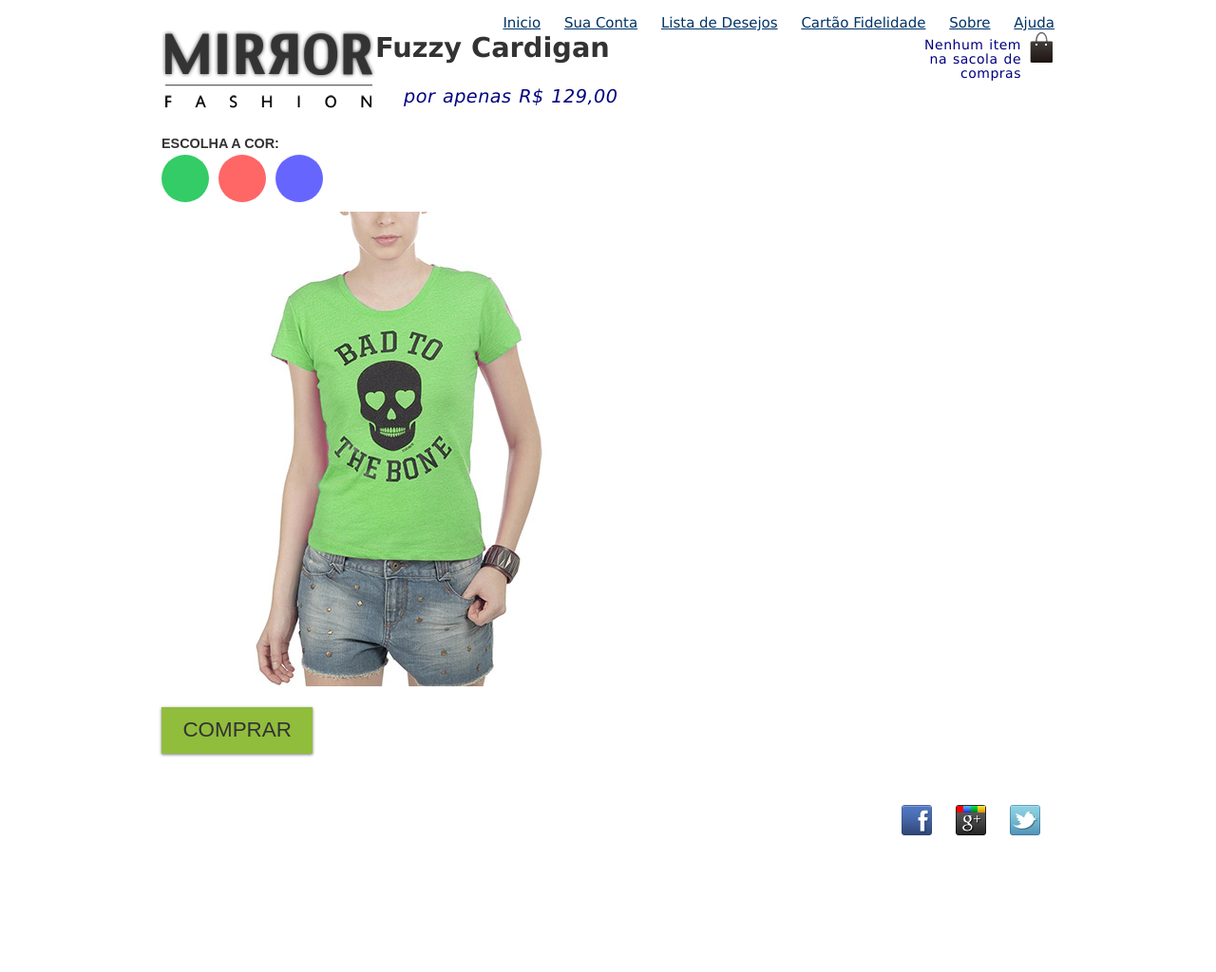
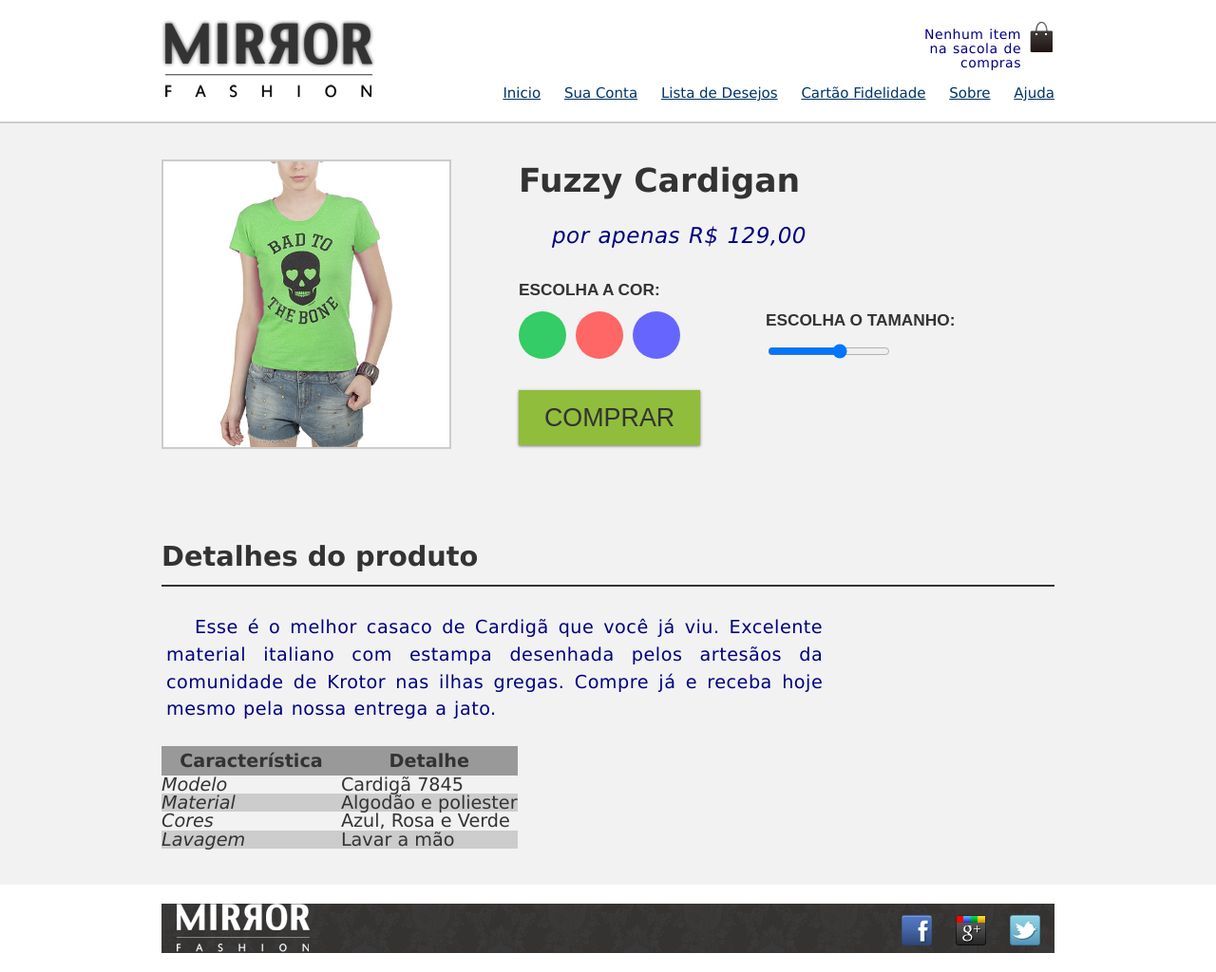
Before and after one commit to RAPHALEAO/MirrorFashion, a PHP site: page /produto.php in a window 1280 px wide. Shown: the whole page at 95% size. Before the commit the page ends 880 px from the top, so only its background shows below. Run offline with PHP 8.4, Linux system fonts and the light colour scheme.

Commit message:
css produto

```diff
--- a/css/produto.css
+++ b/css/produto.css
@@ -1,5 +1,3 @@
-
-
 @media (min--moz-device-pixel-ratio:0) {
     fieldset {
         display: table-column;
@@ -130,9 +128,120 @@ label[for=azul]:after {
     display: block;
     max-width: 100%;
 }
+@media (min-width: 630px) {
 
-@media (min-width: 600px) {
-    img {
+    .produto {
+        /* a foto vai se posicionar absolutamente com relação
+           a esse elemento, por isso preciso estar posicionado
+         */
+        position: relative;
+
+        /* deixo 40% de espaço em branco na esquerda para foto ocupar */
+        padding-left: 40%;
+    }
+
+    .cores {
+        /* eu era relative antes; reinicio para static para evitar
+           que a foto se posicione com relação a mim
+        */
+        position: static;
+
+        /* reinicio meu padding-top que tinha antes e não preciso mais */
+        padding: 0;
+    }
+
+    .cores legend {
+        /* eu era absolute antes, para ter o mesmo comportamento no Chrome e
+           no Firefox; agora quero voltar ao fluxo da página
+        */
+        position: static;
+    }
+
+    .cores label img {
+        /* imagem se posiciona absolutamente à esquerda com relação ao .produto */
+        position: absolute;
+        top: 0;
+        left: 0;
+    }
+
+    .cores label:after {
+        /* as bolinhas coloridas tinham posição absoluta.
+           não precisamos mais, basta flutuar uma do lado da outra */
+        position: static;
         float: left;
     }
+
+    .cores label img {
+        max-width: 35%;
+        max-height: 100%;
+    }
+
+    .produto {
+        font-size: 1.2em;
+    }
+
+    .cores label:after {
+        margin-right: 10px;
+    }
+
+    fieldset {
+        display: inline-block;
+        vertical-align: top;
+
+        margin: 1em 0;
+        min-width: 200px;
+        width: 45%;
+    }
+
 }
+
+.detalhes {
+    padding: 2em 0;
+}
+.detalhes h2 {
+    font-size: 1.5em;
+    line-height: 2;
+}
+.detalhes p {
+    margin: 1em 0;
+    font-size: 1em;
+    line-height: 1.5;
+    max-width: 36em;
+}
+
+@media (min-width: 500px) {
+    .detalhes {
+        font-size: 1.2em;
+    }
+}
+
+table {
+    border-spacing: 0.2em;
+    border-collapse: separate;
+}
+thead {
+    background-color: #999;
+}
+thead th {
+    font-weight: bold;
+    padding: 0.3em 1em;
+    text-align: center;
+}
+td {
+    padding: 0.3em;
+}
+tr:nth-child(2n) {
+    background-color: #ccc;
+}
+td:first-child {
+    font-style: italic;
+}
+
+.produto-back {
+    background-color: #F2F2F2;
+    margin-top: 1em;
+    border-top: 2px solid #ccc;
+}
+.cores label img {
+    border: 2px solid #ccc;
+}
--- a/produto.php
+++ b/produto.php
@@ -7,6 +7,7 @@
 
     ?>
 </header>
+<div class="produto-back">
     <div class="container">
         <div class="produto">
             <h1>Fuzzy Cardigan</h1>
@@ -33,11 +34,53 @@
 
                 </fieldset>
 
+                <fieldset class="tamanhos">
+                    <legend>Escolha o tamanho:</legend>
+
+                    <input type="range" min="36" max="46" value="42" step="2" name="tamanho" id="tamanho">
+                </fieldset>
+
                 <input type="submit" class="comprar" value="Comprar">
             </form>
         </div>
+        <div class="detalhes">
+            <h2>Detalhes do produto</h2>
+
+            <p>Esse é o melhor casaco de Cardigã que você já viu. Excelente
+                material italiano com estampa desenhada pelos artesãos da
+                comunidade de Krotor nas ilhas gregas. Compre já e receba hoje
+                mesmo pela nossa entrega a jato.</p>
+            <table>
+                <thead>
+                <tr>
+                    <th>Característica</th>
+                    <th>Detalhe</th>
+                </tr>
+                </thead>
+                <tbody>
+                <tr>
+                    <td>Modelo</td>
+                    <td>Cardigã 7845</td>
+                </tr>
+                <tr>
+                    <td>Material</td>
+                    <td>Algodão e poliester</td>
+                </tr>
+                <tr>
+                    <td>Cores</td>
+                    <td>Azul, Rosa e Verde</td>
+                </tr>
+                <tr>
+                    <td>Lavagem</td>
+                    <td>Lavar a mão</td>
+                </tr>
+                </tbody>
+            </table>
+
         </div>
 
+    </div>
+</div>
 <footer>
     <?php include("rodape.php"); ?>
 </footer>
```
Lines whose indentation alone changed are shown as unchanged.
